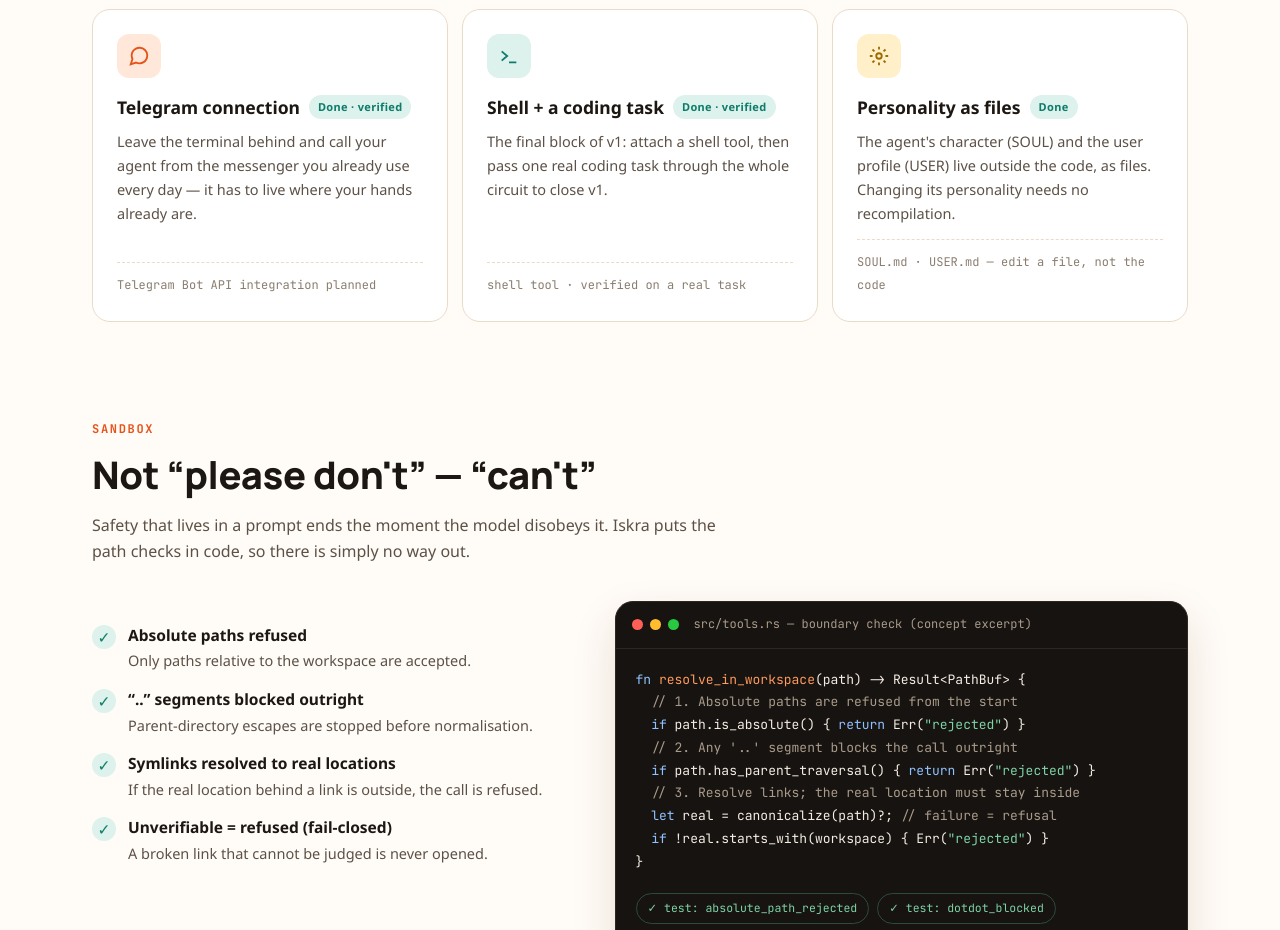
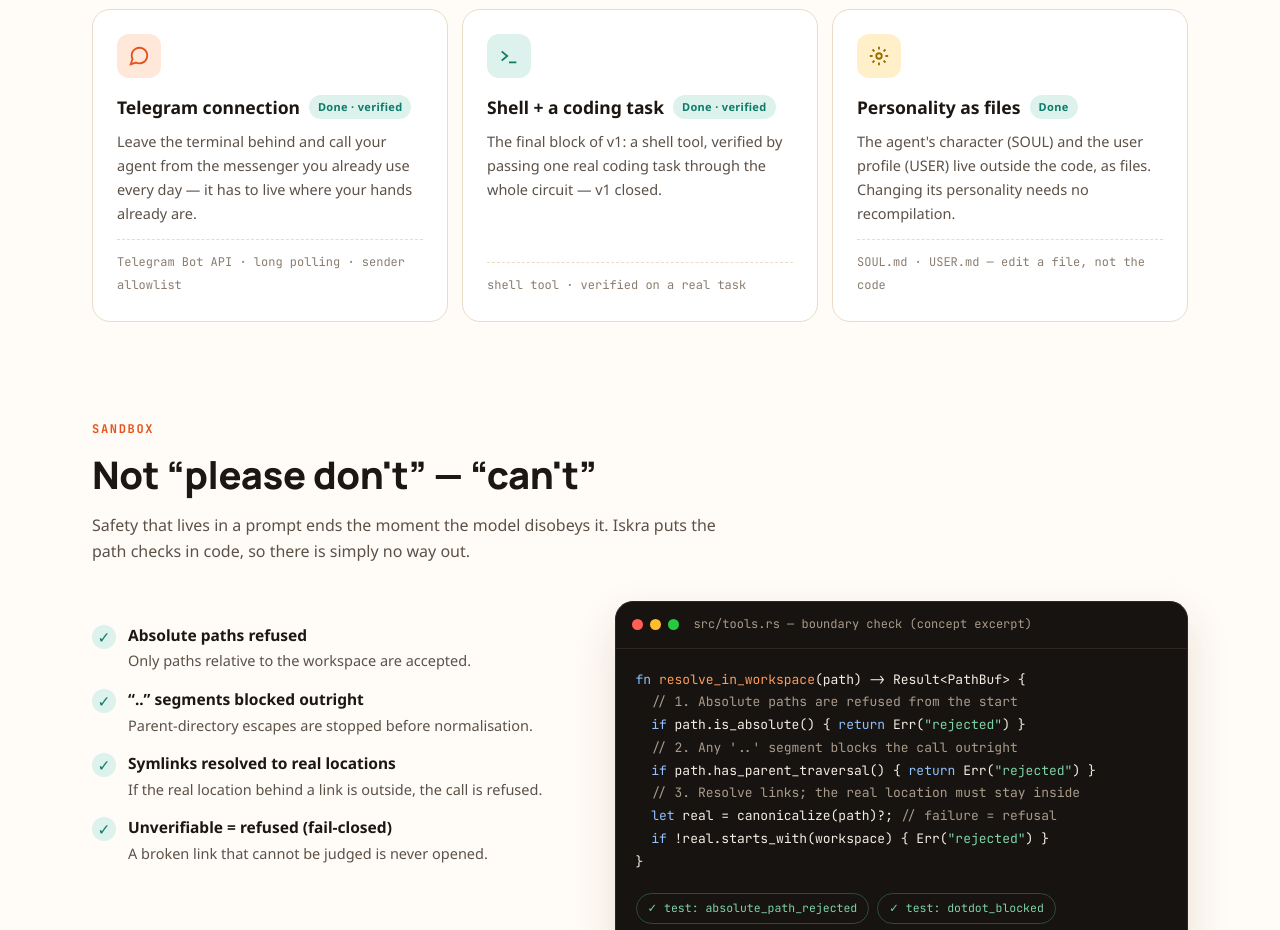
Before and after one commit to jeonghoheo/iskra, a plain HTML site: page docs/index.html in a window 1280 px wide. Shown: the part 2300-3230 px from the top of the page. Drawn offline with Linux system fonts and the light colour scheme.

Commit message:
Docs: LLM_API_KEY wording + homepage static text sync

```diff
--- a/docs/index.html
+++ b/docs/index.html
@@ -363,12 +363,12 @@
           <div class="ic"><svg width="22" height="22" viewBox="0 0 24 24" fill="none" stroke="currentColor" stroke-width="2"><path d="M21 11.5a8.38 8.38 0 0 1-.9 3.8 8.5 8.5 0 0 1-7.6 4.7 8.38 8.38 0 0 1-3.8-.9L3 21l1.9-5.7a8.38 8.38 0 0 1-.9-3.8 8.5 8.5 0 0 1 4.7-7.6 8.38 8.38 0 0 1 3.8-.9h.5a8.48 8.48 0 0 1 8 8z"/></svg></div>
           <h3><span data-i18n="f4t">Telegram connection</span> <span class="status done" data-i18n="stDoneVer">Done · verified</span></h3>
           <p data-i18n="f4p">Leave the terminal behind and call your agent from the messenger you already use every day — it has to live where your hands already are.</p>
-          <div class="spec" data-i18n="f4spec">Telegram Bot API integration planned</div>
+          <div class="spec" data-i18n="f4spec">Telegram Bot API · long polling · sender allowlist</div>
         </article>
         <article class="feat teal">
           <div class="ic"><svg width="22" height="22" viewBox="0 0 24 24" fill="none" stroke="currentColor" stroke-width="2"><path d="M4 17l6-5-6-5M12 19h8"/></svg></div>
           <h3><span data-i18n="f5t">Shell + a coding task</span> <span class="status done" data-i18n="stDoneVer">Done · verified</span></h3>
-          <p data-i18n="f5p">The final block of v1: attach a shell tool, then pass one real coding task through the whole circuit to close v1.</p>
+          <p data-i18n="f5p">The final block of v1: a shell tool, verified by passing one real coding task through the whole circuit — v1 closed.</p>
           <div class="spec" data-i18n="f5spec">shell tool · verified on a real task</div>
         </article>
         <article class="feat amber">
```
Also changed, not shown: 3 other files.
